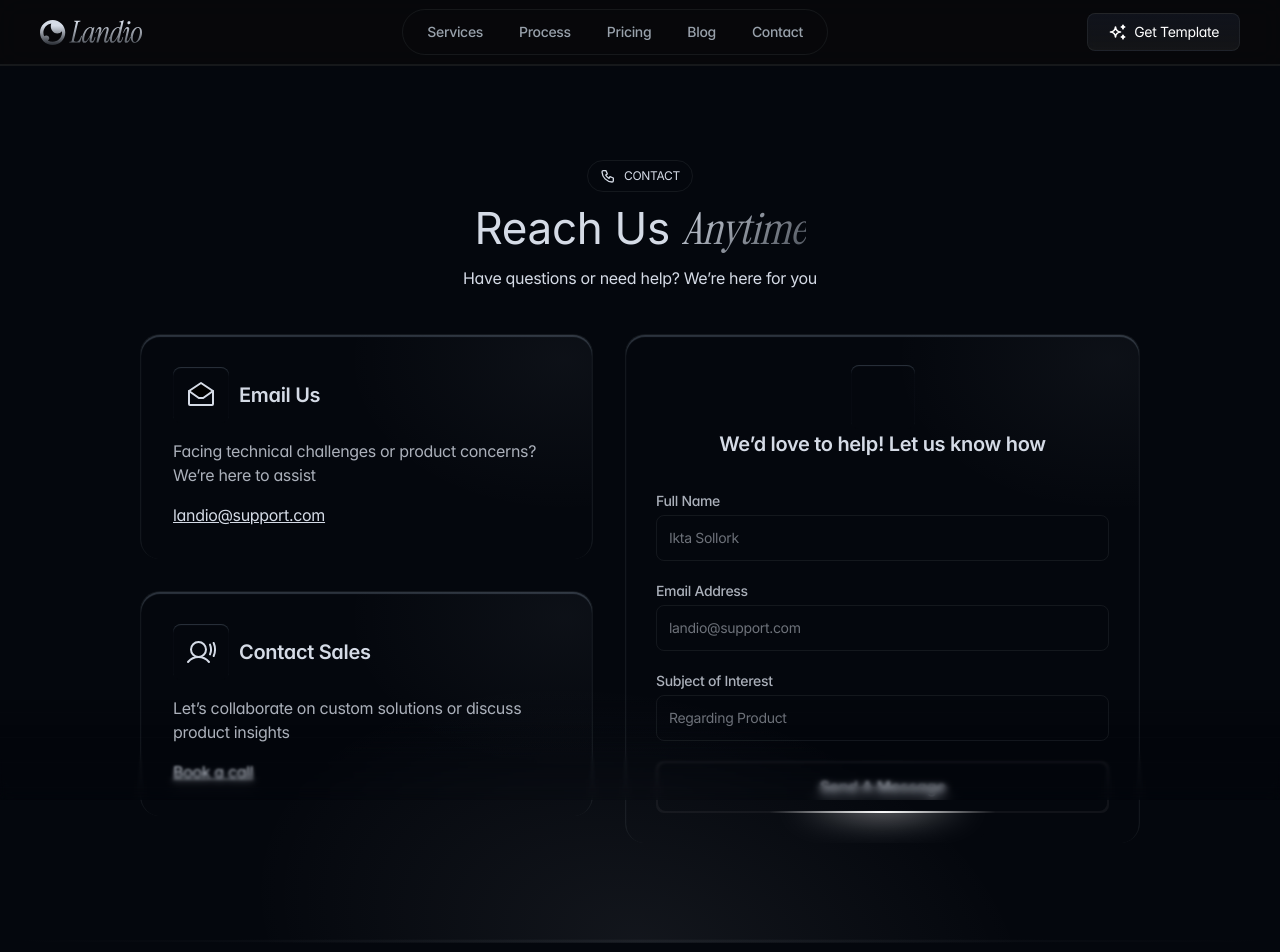
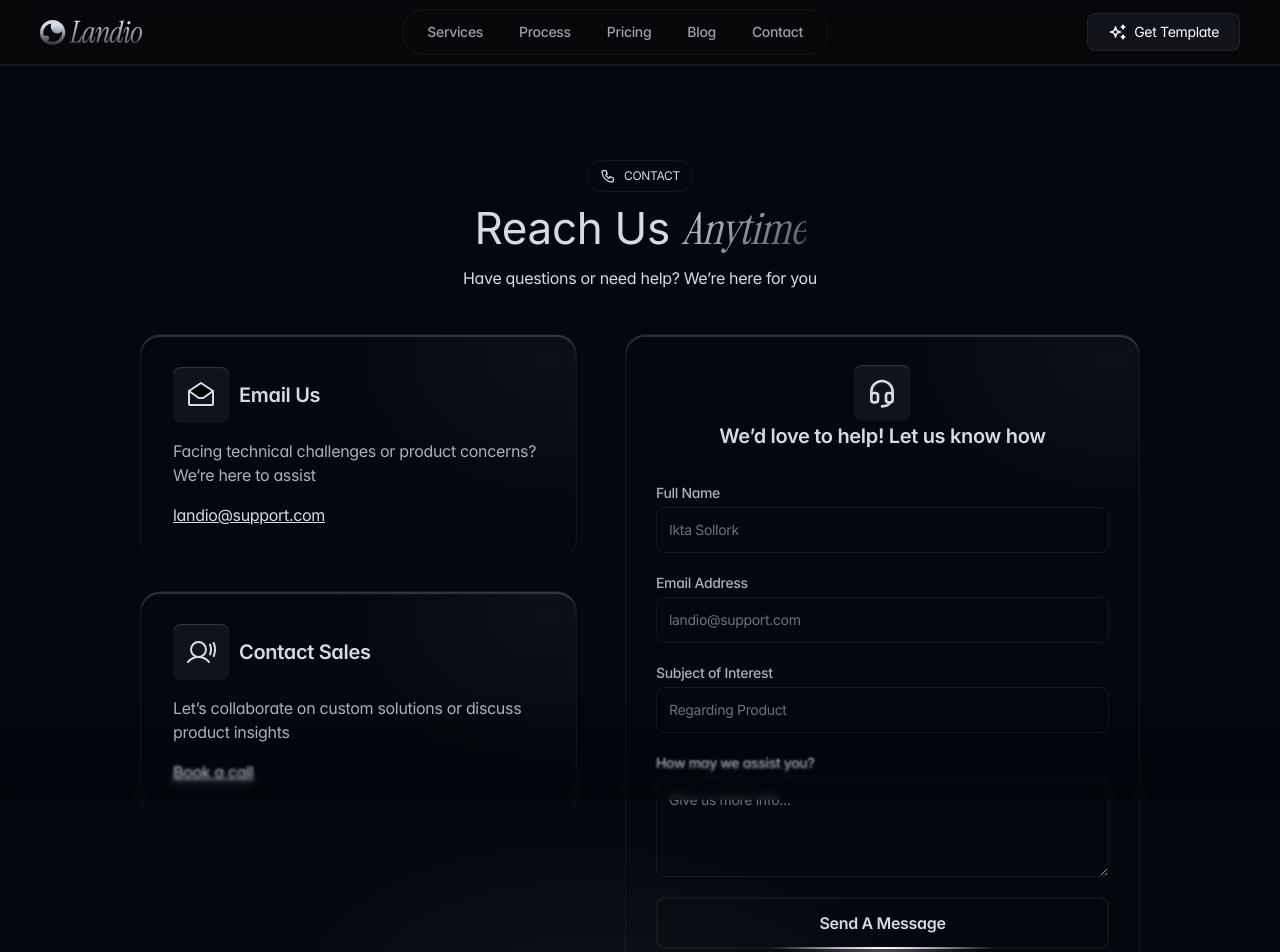
Before and after one commit to pirateIV/landio, a Next.js app: page /contact in a window 1280 px wide. Shown: the top 952 px of the page. Built offline with nearby package versions, Linux system fonts and the light colour scheme; what tailwindcss-react-aria-components would draw is missing.

Commit message:
(chore): refactor contact page

```diff
--- a/src/app/contact/page.tsx
+++ b/src/app/contact/page.tsx
@@ -1,5 +1,5 @@
 import React from "react";
-import { IconPhone } from "@tabler/icons-react";
+import { IconHeadset, IconPhone } from "@tabler/icons-react";
 import Link from "next/link";
 import { Icons } from "@/components/icons";
 import Faqs from "@/components/sections/faqs";
@@ -26,9 +26,9 @@ export default function ContactPage() {
 				</SectionHeader>
 
 				<SectionContent className="max-w-250">
-					<div className="flex gap-8 *:flex-1">
+					<div className="flex gap-8 *:flex-1 max-md:flex-col">
 						<div className="space-y-8">
-							<Card container className="p-8">
+							<Card container className="p-8 md:max-w-[437px]">
 								<div className="flex flex-col gap-4">
 									<div className="flex items-center gap-2.5">
 										<IconBadge icon={Icons.Envelope} size="32" />
@@ -41,7 +41,7 @@ export default function ContactPage() {
 								</div>
 							</Card>
 
-							<Card container className="p-8">
+							<Card container className="p-8 md:max-w-[437px]">
 								<div className="flex flex-col gap-4">
 									<div className="flex items-center gap-2.5">
 										<IconBadge icon={Icons.UserContact} size="32" />
@@ -56,8 +56,8 @@ export default function ContactPage() {
 						</div>
 
 						<Card container className="flex flex-col gap-8">
-							<div className="">
-								<IconBadge icon={Icons.MicHeadphone} size="32" className="mx-auto w-fit" />
+							<div className="self-center">
+								<IconBadge icon={IconHeadset} size="32" className="mx-auto w-fit" />
 								<p className="text-center text-xl font-semibold">We’d love to help! Let us know how</p>
 							</div>
 
@@ -86,6 +86,13 @@ export default function ContactPage() {
 										className="block w-full rounded-lg border border-light-blue-transparent p-3"
 									/>
 								</label>
+								<label className="flex flex-col gap-1">
+									<span className="text-sm font-medium opacity-80">How may we assist you?</span>
+									<textarea
+										placeholder="Give us more info..."
+										className="block min-h-25 w-full rounded-lg border border-light-blue-transparent p-3 text-sm"
+									/>
+								</label>
 								<Button className="[&_[data-icon]]:hidden">Send A Message</Button>
 							</form>
 						</Card>
--- a/src/components/ui/icon-badge.tsx
+++ b/src/components/ui/icon-badge.tsx
@@ -10,7 +10,7 @@ type IconBadgeProps = {
 
 export default function IconBadge({ icon, className, ...props }: IconBadgeProps) {
 	return (
-		<div className={cx("inset-shadow-1 flex items-center justify-center rounded-lg bg-black-base p-3", className)}>
+		<div className={cx("flex items-center justify-center rounded-lg bg-dark-gray p-3 inset-shadow-[0px_1px_1px_0px] inset-shadow-[#cfe7ff33]", className)}>
 			<Icon icon={icon} {...props} />
 		</div>
 	);
--- /dev/null
+++ b/src/config/index.ts
@@ -0,0 +1,8 @@
+export const Routes = {
+	home: "/",
+	contact: "/contact",
+	blog: "/blog",
+	services: "/#services",
+	process: "/#process",
+	pricing: "/#pricing",
+} as const;
--- a/src/layout/footer.tsx
+++ b/src/layout/footer.tsx
@@ -2,14 +2,15 @@ import React from "react";
 import { IconBrandDribbble, IconBrandFacebook, IconBrandInstagram, IconBrandX } from "@tabler/icons-react";
 import Image from "next/image";
 import Link from "next/link";
+import { Routes } from "@/config";
 import { SocialLinkProps } from "@/types";
 
 const footerLinks = [
-	{ name: "Services", href: "#services" },
-	{ name: "Process", href: "#process" },
-	{ name: "Pricing", href: "#pricing" },
-	{ name: "Blog", href: "blog" },
-	{ name: "Contact", href: "contact" },
+	{ name: "Services", href: Routes.services },
+	{ name: "Process", href: Routes.process },
+	{ name: "Pricing", href: Routes.pricing },
+	{ name: "Blog", href: Routes.blog },
+	{ name: "Contact", href: Routes.contact },
 ];
 
 const socialLinks: SocialLinkProps = [
--- a/src/layout/navigation.tsx
+++ b/src/layout/navigation.tsx
@@ -6,14 +6,15 @@ import { AnimatePresence, motion } from "framer-motion";
 import Image from "next/image";
 import Link from "next/link";
 import { Icons } from "@/components/icons";
+import { Routes } from "@/config";
 import { cx } from "@/utils/cx";
 
 const navLinks = [
-	{ name: "Services", href: "/#services" },
-	{ name: "Process", href: "/#process" },
-	{ name: "Pricing", href: "/#pricing" },
-	{ name: "Blog", href: "/blog" },
-	{ name: "Contact", href: "/contact" },
+	{ name: "Services", href: Routes.services },
+	{ name: "Process", href: Routes.process },
+	{ name: "Pricing", href: Routes.pricing },
+	{ name: "Blog", href: Routes.blog },
+	{ name: "Contact", href: Routes.contact },
 ];
 
 export default function Navigation() {
@@ -29,14 +30,14 @@ export default function Navigation() {
 			>
 				<div className="mx-auto flex h-16 w-full max-w-[1350px] flex-nowrap items-center justify-between">
 					<div className="inline-flex">
-						<Link href="/" className="h-[39px] w-[103px]">
+						<Link href={Routes.home} className="h-[39px] w-[103px]">
 							<Image width="163" height="62" src="/logo.svg" alt="logo" />
 						</Link>
 					</div>
 					<nav className="relative hidden size-min flex-none items-center gap-3 rounded-[100px] border border-light-blue-transparent px-3 py-1.5 lg:flex">
 						{navLinks.map((link) => (
 							<div key={link.name} className="inline-flex opacity-75 transition-opacity duration-300 hover:opacity-100">
-								<Link href={link.href} className="px-3 py-1.5 font-medium text-sm text-slate-300">
+								<Link href={link.href} className="px-3 py-1.5 text-sm font-medium text-slate-300">
 									{link.name}
 								</Link>
 							</div>
@@ -45,7 +46,7 @@ export default function Navigation() {
 					<div>
 						<div className="hidden lg:inline-flex">
 							<Link
-								href="/"
+								href={Routes.home}
 								className="inline-flex gap-1.5 rounded-lg border border-light-blue-transparent bg-gradient-to-b from-dark-gray to-light-blue-transparent px-5 py-2 text-sm text-white backdrop-blur-[5px]"
 							>
 								<IconSparkles size="20" />
@@ -115,7 +116,7 @@ export default function Navigation() {
 								transition={{ delay: 0.1, duration: 0.2 }}
 							>
 								<Link
-									href="/"
+									href={Routes.home}
 									className="inline-flex gap-1.5 rounded-lg border border-light-blue-transparent bg-gradient-to-b from-dark-gray to-light-blue-transparent px-5 py-2 text-sm text-white backdrop-blur-[5px]"
 								>
 									<IconSparkles size="20" />
```
